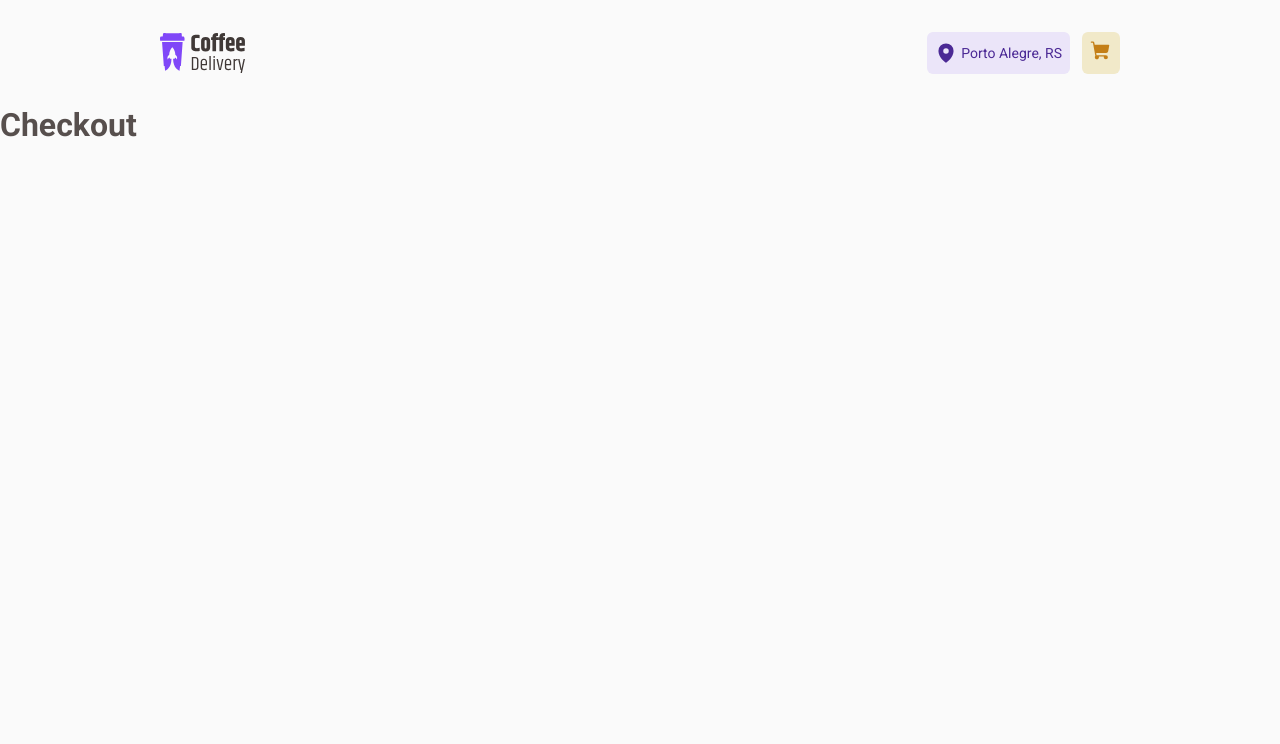
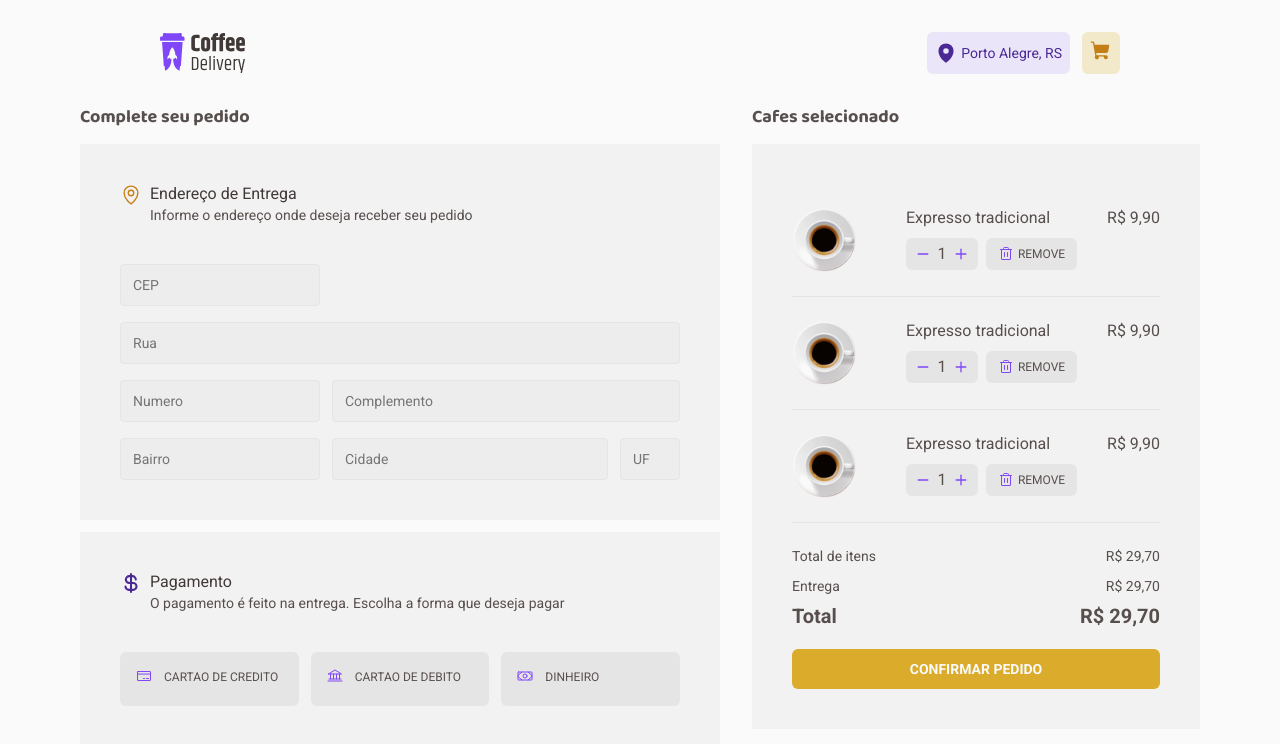
Before and after one commit to wilgnerl/coffeshop-app, a React (Vite) app: page /checkout in a window 1280 px wide. Shown: the top 744 px of the page. Built offline with nearby package versions, Linux system fonts and the light colour scheme.

Commit message:
feat: checkout page

```diff
--- /dev/null
+++ b/src/pages/Checkout/CardItem/index.tsx
@@ -0,0 +1,34 @@
+import { Minus, Plus, Trash } from "phosphor-react";
+import coffeImg from "../../../assets/coffes/expresso.svg";
+import { ActionContainer, ButtonsContainer, CardItemContainer, CounterContainer, RemoveButton } from "./styles";
+
+
+export function CardItem(){
+	return(
+		<CardItemContainer>
+			<img src={coffeImg} alt="" />
+			<ActionContainer>
+				<span>Expresso tradicional</span>
+				<ButtonsContainer>
+					<CounterContainer>
+						<button>
+							<Minus size={14} weight="bold"/>
+						</button>
+						<span>1</span>
+						<button>
+							<Plus size={14} weight="bold"/>
+						</button>
+					</CounterContainer>
+					<RemoveButton>
+						<div>
+							<Trash size={16}/>
+						</div>
+						remove
+					</RemoveButton>
+				</ButtonsContainer>
+
+			</ActionContainer>
+			<span>R$ 9,90</span>
+		</CardItemContainer>
+	);
+}
--- /dev/null
+++ b/src/pages/Checkout/CardItem/styles.ts
@@ -0,0 +1,99 @@
+import styled from "styled-components";
+
+export const CardItemContainer = styled.div`
+  display: flex;
+  justify-content: space-between;
+  padding-top: 1.5rem;
+  padding-bottom: 1.5rem;
+  border-bottom: 1px solid ${props => props.theme["gray-400"]};
+
+  img{
+    width: 4rem;
+    height: 4rem;
+    margin-right: 1.25rem;
+  }
+
+
+  span{
+    display: flex;
+    font-size: 1rem;
+    font-family: "Roboto";
+    line-height: 1.3rem;
+    margin: 0;
+  }
+`;
+
+export const ActionContainer = styled.div`
+  display: flex;
+  flex-wrap: wrap;
+  gap: 0.5rem;
+  width: 10.6875rem;
+
+  span{
+    font-family: "Roboto";
+    font-size: 1rem;
+    font-weight: 400;
+    line-height: 1.3rem;
+  }
+
+`;
+
+export const ButtonsContainer = styled.div`
+  display: flex;
+  height: 2rem;
+  gap: 0.5rem;
+`;
+
+export const RemoveButton = styled.button`
+  display: flex;
+  align-items: center;
+  justify-content: center;
+  text-transform: uppercase;
+  font-size: 0.75rem;
+  line-height: 1.2rem;
+  padding: 0.5rem;
+  border: 0;
+  background-color: ${props => props.theme["gray-400"]};
+  color: ${props => props.theme["gray-700"]};
+  border-radius: 6px;
+  gap: 0.25rem;
+  width: 5.6875rem;
+  height: 2rem;
+
+  div{
+    display: flex;
+    align-items: center;
+    color: ${props => props.theme["purple-500"]};
+
+  }
+`;
+
+export const CounterContainer = styled.div`
+  display: flex;
+  align-items: center;
+  justify-content: center;
+  height: 2rem;
+  width: 4.5rem;
+  background-color: ${props => props.theme["gray-400"]};
+  border-radius: 6px;
+  padding: 0.5rem;
+
+  span{
+    display: flex;
+    align-items: center;
+    justify-content: center;
+    width: 1.5rem;
+    margin: 0;
+  }
+
+  button{
+    display: flex;
+    align-items: center;
+    justify-content: center;
+    color: ${props => props.theme["purple-500"]};
+    border: 0;
+    width: 1.5rem;
+    background-color: transparent;
+
+  }
+`;
--- a/src/pages/Checkout/index.tsx
+++ b/src/pages/Checkout/index.tsx
@@ -1,5 +1,94 @@
+import { CardItem } from "./CardItem";
+import { MapPin, CurrencyDollar, CreditCard, Bank, Money } from "phosphor-react";
+import {
+	BillingContainer,
+	ButtonCardCartContainer,
+	CardCartContainer,
+	CardFormContainer,
+	CardsContainer,
+	CartContainer, FormContainer, PaymentMethodButtonsContainer, PaymentMethodContainer } from "./styles";
+
 export function Checkout(){
 	return(
-		<h1>Checkout</h1>
+		<CardsContainer>
+			<FormContainer>
+				<span>Complete seu pedido</span>
+				<CardFormContainer>
+					<header>
+						<div>
+							<MapPin size={22}/>
+						</div>
+						<div>
+							<h1>Endereço de Entrega</h1>
+							<span>Informe o endereço onde deseja receber seu pedido</span>
+						</div>
+					</header>
+					<form>
+						<input type="text" className="cep" placeholder="CEP"/>
+						<input type="text" className="street" placeholder="Rua"/>
+						<div>
+							<input type="number" className="numero" placeholder="Numero"/>
+							<input type="text" className="complemento" placeholder="Complemento"/>
+						</div>
+						<div>
+							<input type="text" className="bairro" placeholder="Bairro"/>
+							<input type="text" className="cidade" placeholder="Cidade"/>
+							<input type="text" className="uf" placeholder="UF"/>
+						</div>
+					</form>
+				</CardFormContainer>
+				<PaymentMethodContainer>
+					<header>
+						<div>
+							<CurrencyDollar weight="bold" size={22}/>
+						</div>
+						<div>
+							<h1>Pagamento</h1>
+							<span>O pagamento é feito na entrega. Escolha a forma que deseja pagar</span>
+						</div>
+					</header>
+					<PaymentMethodButtonsContainer>
+						<button>
+							<div><CreditCard size={16}/></div>
+								Cartao de credito
+						</button>
+						<button>
+							<div><Bank size={16}/></div>
+								Cartao de debito
+						</button>
+						<button>
+							<div><Money size={16}/></div>
+								Dinheiro
+						</button>
+					</PaymentMethodButtonsContainer>
+				</PaymentMethodContainer>
+			</FormContainer>
+
+			<CartContainer>
+				<h1>Cafes selecionado</h1>
+				<CardCartContainer>
+					<CardItem />
+					<CardItem />
+					<CardItem />
+					<BillingContainer>
+						<div>
+							<span>Total de itens</span>
+							<span>R$ 29,70</span>
+						</div>
+						<div>
+							<span>Entrega</span>
+							<span>R$ 29,70</span>
+						</div>
+						<div>
+							<span>Total</span>
+							<span>R$ 29,70</span>
+						</div>
+					</BillingContainer>
+					<ButtonCardCartContainer>Confirmar pedido</ButtonCardCartContainer>
+				</CardCartContainer>
+
+			</CartContainer>
+		</CardsContainer>
+
 	);
 }
--- /dev/null
+++ b/src/pages/Checkout/styles.ts
@@ -0,0 +1,251 @@
+import styled from "styled-components";
+
+export const CheckoutContainer = styled.div`
+  display: flex;
+  align-items: center;
+  flex-wrap: wrap;
+
+
+`;
+
+export const CardsContainer = styled.div`
+  display: flex;
+  width: 100%;
+  gap: 2rem;
+  justify-content: center;
+`;
+
+
+export const FormContainer = styled.div`
+  width: 40rem;
+
+  span {
+    font-family: "Baloo 2";
+    font-size: 1.125rem;
+    font-weight: 700;
+    line-height: 1.426rem;
+  }
+`;
+
+export const CardFormContainer = styled.div`
+  background-color: ${props => props.theme["gray-200"]};
+  margin-top: 0.9375rem;
+  margin-bottom: 0.75rem;
+
+  header{
+    display: flex;
+    width: 100%;
+    padding: 2.5rem 2.5rem 2rem;
+    gap: 0.5rem;
+
+    div:first-child{
+      color: ${props => props.theme["yellow-700"]};
+      padding-bottom: 1.375rem;
+      border-bottom: 100px 0 red;
+
+    }
+
+    div:nth-child(2){
+      gap: 0.125rem;
+      h1{
+        font-family: "Roboto";
+        color: ${props => props.theme["gray-800"]};
+        font-size: 1rem;
+        line-height: 1.3rem;
+        font-weight: 400;
+      }
+
+      span{
+        font-family: "Roboto";
+        font-size: 0.875rem;
+        line-height: 1.1375rem;
+        font-weight: 400;
+      }
+    }
+
+
+  }
+
+  form{
+    width: 100%;
+    display: flex;
+    flex-direction: column;
+    padding: 0 2.5rem 2.5rem;
+    gap: 1rem;
+
+    input {
+      height: 2.625rem;
+      border: 1px solid ${props => props.theme["gray-400"]};
+      background-color: ${props => props.theme["gray-300"]};
+      color: ${props => props.theme["gray-700"]};
+      padding: 0.75rem;
+      font-size: 0.875rem;
+      border-radius: 0.25rem;
+    }
+
+    input:focus{
+      border: 0;
+      box-shadow: 0 0 0 1px ${props => props.theme["yellow-500"]};
+    }
+
+    .cep, .numero, .bairro{
+      width: 12.5rem;
+    }
+
+    .numero, .bairro{
+      margin-right: 0.75rem;
+    }
+
+    .complemento{
+      width: 21.75rem;
+    }
+
+    .cidade{
+      width: 17.25rem;
+      margin-right: 0.75rem;
+    }
+
+    .uf{
+      width: 3.75rem;
+    }
+  }
+
+`;
+
+export const PaymentMethodContainer = styled.div`
+  background-color: ${props => props.theme["gray-200"]};
+
+  header{
+    display: flex;
+    width: 100%;
+    padding: 2.5rem 2.5rem 2rem;
+    gap: 0.5rem;
+
+    div:first-child{
+      color: ${props => props.theme["purple-700"]};
+      padding-bottom: 1.375rem;
+      border-bottom: 100px 0 red;
+
+    }
+
+    div:nth-child(2){
+      gap: 0.125rem;
+
+      h1{
+        font-family: "Roboto";
+        font-size: 1rem;
+        line-height: 1.3rem;
+        font-weight: 400;
+        color: ${props => props.theme["gray-800"]};
+
+      }
+
+      span{
+        font-family: "Roboto";
+        font-size: 0.875rem;
+        line-height: 1.1375rem;
+        font-weight: 400;
+
+      }
+    }
+  }
+`;
+
+export const PaymentMethodButtonsContainer = styled.div`
+  display: flex;
+  width: 100%;
+  align-items: center;
+  padding: 0 2.5rem 2.5rem;
+  gap: 0.75rem;
+
+  button{
+    flex: 1;
+    display: flex;
+    border: 0;
+    background-color: ${props => props.theme["gray-400"]};
+    padding: 1rem;
+    gap: 0.75rem;
+    font-size: 0.75rem;
+    line-height: 1.2rem;
+    text-transform: uppercase;
+    border-radius: 6px;
+    font-weight: 400;
+    color: ${props => props.theme["gray-700"]};
+
+
+    div:first-child{
+      color: ${props => props.theme["purple-500"]};
+    }
+  }
+
+  button:hover{
+    background-color: ${props => props.theme["gray-500"]};
+  }
+
+  button:focus{
+    background-color: ${props => props.theme["purple-300"]};
+    box-shadow: 0 0 0 1px ${props => props.theme["purple-500"]};
+  }
+`;
+
+export const CartContainer = styled.div`
+  width: 28rem;
+
+  h1 {
+    font-family: "Baloo 2";
+    font-size: 1.125rem;
+    font-weight: 700;
+    line-height: 1.426rem;
+  }
+`;
+
+export const CardCartContainer = styled.div`
+  margin-top: 0.9375rem;
+  background-color: ${props => props.theme["gray-200"]};
+  padding: 2.5rem 2.5rem 2.5rem;
+
+`;
+
+export const ButtonCardCartContainer = styled.button`
+  border: 0;
+  cursor: pointer;
+  padding: 0.75rem 7.34375rem;
+  border-radius: 6px;
+  font-weight: 700;
+  text-transform: uppercase;
+  font-size: 0.875rem;
+  width: 23rem;
+  background-color: ${props => props.theme["yellow-500"]};
+  color: ${props => props.theme["gray-100"]};
+`;
+
+export const BillingContainer = styled.div`
+  display: flex;
+  width: 100%;
+  flex-direction: column;
+  margin: 1.5rem 0;
+  gap: 0.75rem;
+
+  div{
+    display: flex;
+    justify-content: space-between;
+  }
+
+  div:first-child, div:nth-child(2){
+    span{
+      font-size: 0.875rem;
+      line-height: 1.1375rem;
+      font-family: "Roboto";
+      font-weight: 400;
+    }
+  }
+
+  div:nth-child(3){
+    span{
+      font-size: 1.25rem;
+      line-height: 1.1375rem;
+      font-family: "Roboto";
+      font-weight: 700;
+    }
+  }
+`;
```
